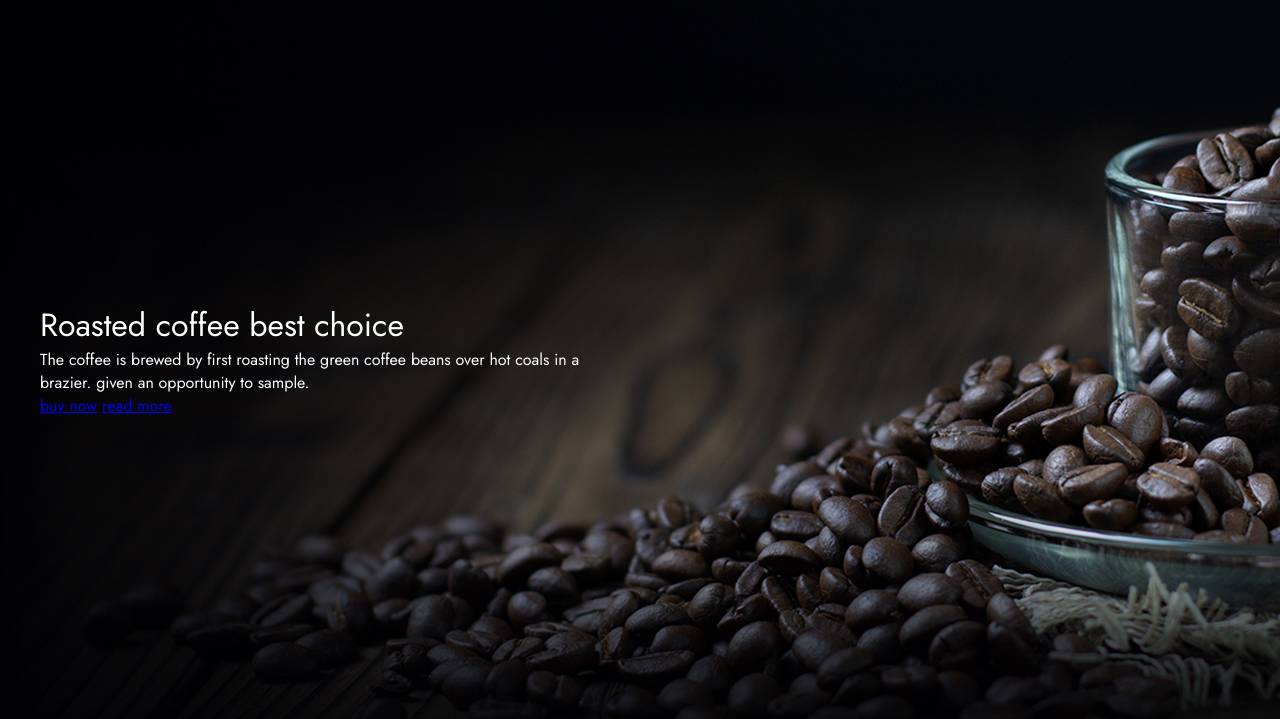
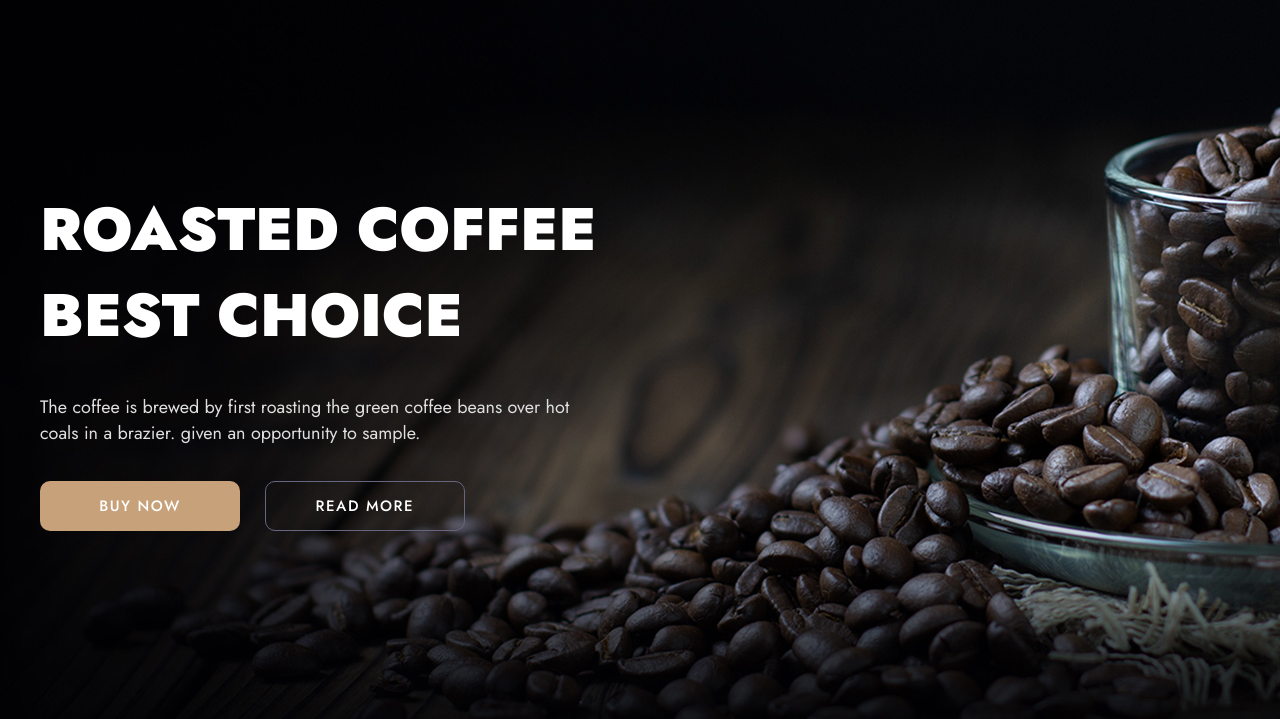
Before and after one commit to nSamsonik/landing, a plain HTML site: page index.html in a window 1280 px wide. Shown: the part 123-842 px from the top of the page. Drawn offline with Linux system fonts and the light colour scheme.

Commit message:
create 80% of intro

```diff
--- a/index.html
+++ b/index.html
@@ -59,14 +59,15 @@
     <div class="intro">
         <div class="container">
             <div class="introWrapper">
-                <intro class="introInfo">
+                <div class="introInfo">
                     <h1 class="introInfo__title">Roasted coffee best choice</h1>
-                    <p class="introInfo__description">The coffee is brewed by first roasting the green coffee beans over hot coals in a brazier. given an opportunity to sample.</p>
-                    <div class="buttons">
-                        <a href="#" class="buttons__link">buy now</a>
-                        <a href="#" class="buttons__link">read more</a>
+                    <p class="introInfo__description">The coffee is brewed by first roasting the green coffee beans over hot
+                        coals in a brazier. given an opportunity to sample.</p>
+                    <div class="introButtons">
+                        <a href="#" class="introButtons__link introButtons__buy--color">buy now</a>
+                        <a href="#" class="introButtons__link introButtons__link--opacity">read more</a>
                     </div>
-                </intro>
+                </div>
             </div>
         </div>
     </div>
--- a/style.css
+++ b/style.css
@@ -152,5 +152,47 @@ body {
 }
 
 .introInfo {
-    max-width: 571px;
+    max-width: 571px;;
 }
+
+.introInfo__title {
+    margin-bottom: 35px;
+    font-size: 60px;
+    line-height: 86px;
+    font-weight: 900;
+    text-transform: uppercase;
+    color: #FFFFFF;
+}
+
+.introInfo__description {
+    margin-bottom: 35px;
+    font-size: 18px;
+    line-height: 26px;
+    font-weight: 400;
+    color: #DFDFDF;
+}
+
+.introButtons__link {
+    min-width: 200px;
+    height: 50px;
+    display: inline-flex;
+    justify-content: center;
+    align-items: center;
+    font-size: 15px;
+    line-height: 22px;
+    font-weight: 500;
+    color: #FFFFFF;
+    border-radius: 10px;
+    text-transform: uppercase;
+    text-decoration: none;
+    letter-spacing: 1.5px;
+}
+
+.introButtons__buy--color {
+    margin-right: 20px;
+    background-color: #C7A17A;
+}
+
+.introButtons__link--opacity {
+    border: 1px solid #666681;
+}
```
